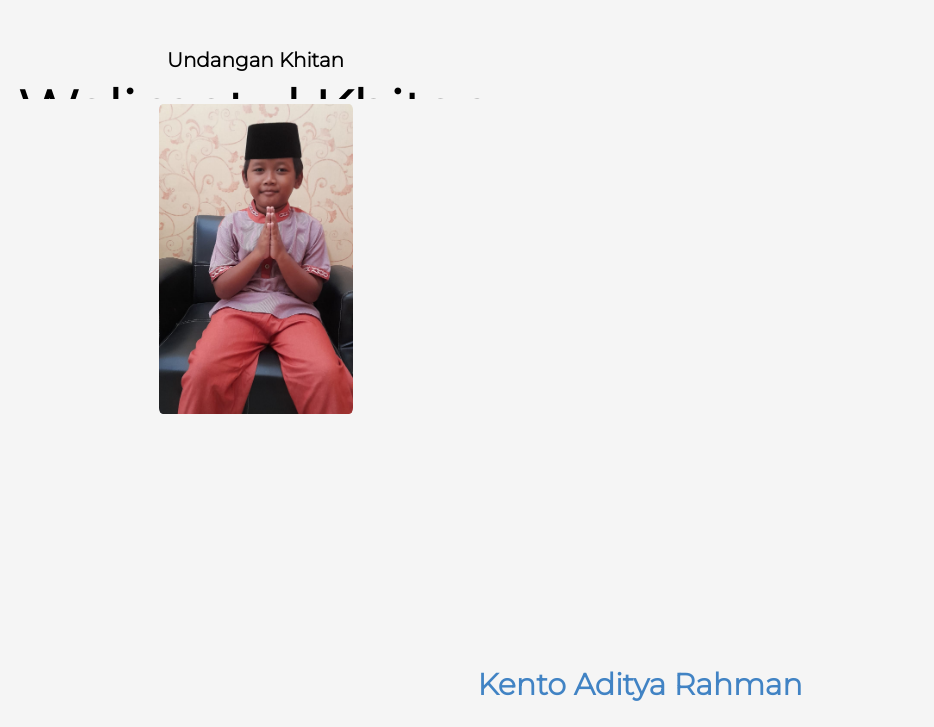
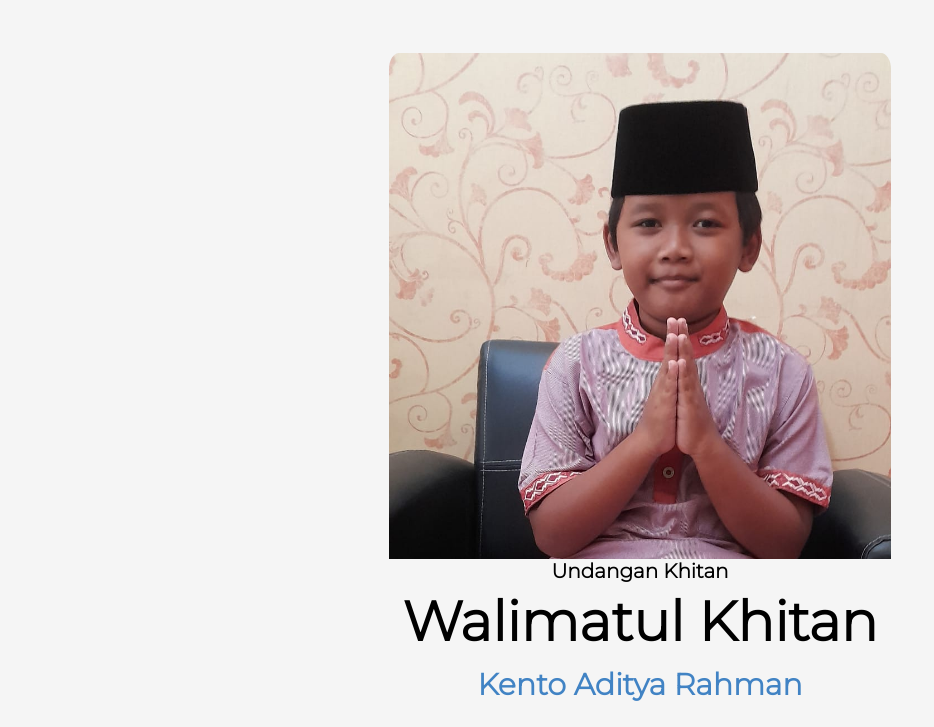
Before and after one commit to kaonkaon/kaonkaon.github.io, a plain HTML site: page index.html in a window 1280 px wide. Shown: the top 727 px of the page, without its empty margins (0-934 px from the left). Drawn offline with Linux system fonts and the light colour scheme.

Commit message:
Update index.html

```diff
--- a/index.html
+++ b/index.html
@@ -89,7 +89,7 @@
       }
 
       #sectionb{
-        animation: fadethething 5s;
+        animation: fadethething 2s;
       }
 
       @keyframes fadethething{
@@ -102,14 +102,21 @@
   <body>
 
       <section style="min-height: 100vh; text-align: center; position: relative; width: 100%;" id="sectionb">
-          <div style="position: absolute; top: 5%;">
+
+        <div style="padding: 5px; position: absolute; top: 5%; width: 100%">
+          <img src="images/Kento.jpeg" style="max-width: 40%; border-radius: 2%;">
+        </div>
+
+        <!--
+        <div>
           <h5 style="font-size: 20px; margin: 0px 10px;">Undangan Khitan</h5>
           <h1 style="font-size: 55px; line-height: 0.7; margin: 20px 10px;">Walimatul Khitan</h1>
-            <div style="padding: 5px; position: absolute; top: 50%">
-              <img src="images/Kento.jpeg" style="max-width: 40%; border-radius: 2%;">
         </div>
-          </div>
+      -->
+
         <div style="position: absolute; bottom: 10%; width: 100%">
+          <h5 style="font-size: 20px; margin: 0px 10px;">Undangan Khitan</h5>
+          <h1 style="font-size: 55px; line-height: 0.7; margin: 20px 10px;">Walimatul Khitan</h1>
           <h1 style="font-size: 30px;"><b><a href="#sectiona">Kento Aditya Rahman</a></b></h1>
         </div>
       </section>
```
Lines whose indentation alone changed are shown as unchanged.
